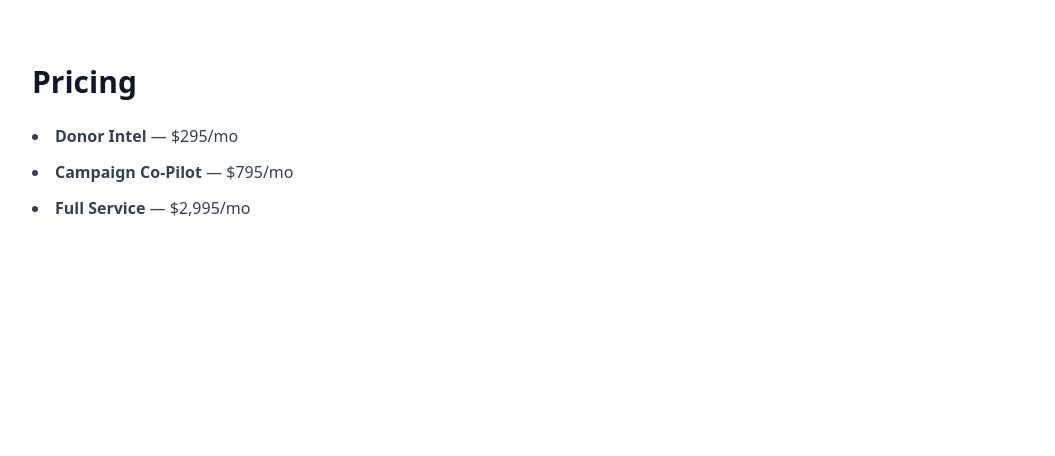
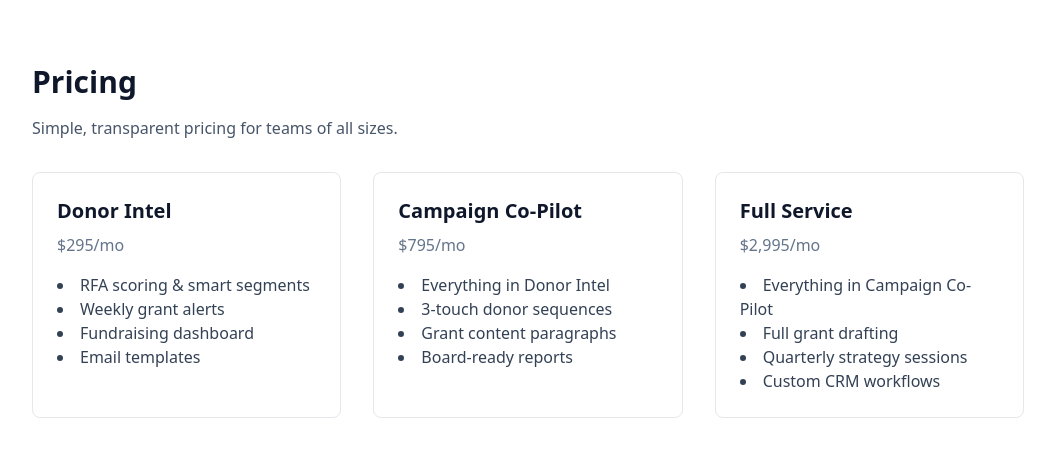
Before and after one commit to jotyallison-max/fundraising-copilot-site, a Next.js app: page /pricing in a window 1280 px wide. Shown: the top 456 px of the page, without its empty margins (112-1167 px from the left). Built offline with nearby package versions, Linux system fonts and the light colour scheme.

Commit message:
Update page.tsx

```diff
--- a/app/pricing/page.tsx
+++ b/app/pricing/page.tsx
@@ -1,14 +1,45 @@
-export const metadata = { title: "Pricing — DonorAxis" };
-
 export default function PricingPage() {
   return (
     <main className="max-w-5xl mx-auto px-4 py-16">
       <h1 className="text-3xl font-bold">Pricing</h1>
-      <ul className="mt-6 space-y-3 text-slate-700 list-disc list-inside">
-        <li><b>Donor Intel</b> — $295/mo</li>
-        <li><b>Campaign Co-Pilot</b> — $795/mo</li>
-        <li><b>Full Service</b> — $2,995/mo</li>
-      </ul>
+      <p className="mt-4 text-slate-600">
+        Simple, transparent pricing for teams of all sizes.
+      </p>
+
+      <div className="mt-8 grid gap-8 md:grid-cols-3">
+        <div className="border rounded-lg p-6">
+          <h2 className="text-xl font-semibold">Donor Intel</h2>
+          <p className="mt-2 text-slate-500">$295/mo</p>
+          <ul className="mt-4 list-disc list-inside text-slate-700">
+            <li>RFA scoring & smart segments</li>
+            <li>Weekly grant alerts</li>
+            <li>Fundraising dashboard</li>
+            <li>Email templates</li>
+          </ul>
+        </div>
+
+        <div className="border rounded-lg p-6">
+          <h2 className="text-xl font-semibold">Campaign Co-Pilot</h2>
+          <p className="mt-2 text-slate-500">$795/mo</p>
+          <ul className="mt-4 list-disc list-inside text-slate-700">
+            <li>Everything in Donor Intel</li>
+            <li>3-touch donor sequences</li>
+            <li>Grant content paragraphs</li>
+            <li>Board-ready reports</li>
+          </ul>
+        </div>
+
+        <div className="border rounded-lg p-6">
+          <h2 className="text-xl font-semibold">Full Service</h2>
+          <p className="mt-2 text-slate-500">$2,995/mo</p>
+          <ul className="mt-4 list-disc list-inside text-slate-700">
+            <li>Everything in Campaign Co-Pilot</li>
+            <li>Full grant drafting</li>
+            <li>Quarterly strategy sessions</li>
+            <li>Custom CRM workflows</li>
+          </ul>
+        </div>
+      </div>
     </main>
   );
 }
```
